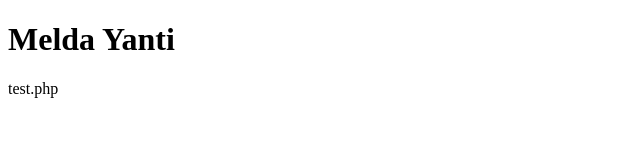
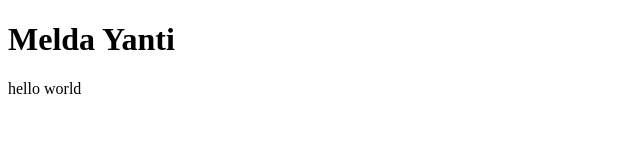
Before and after one commit to meldamelda/meldamelda.github.io, a plain HTML site: page index.html in a window 1280 px wide. Shown: the full height of the page, 0-640 px from the left. Drawn offline with nearby package versions, Linux system fonts and the light colour scheme.

Commit message:
Update index.html

```diff
--- a/index.html
+++ b/index.html
@@ -12,7 +12,7 @@
     <div class="tampil"></div>
     <script>
 
-            $('.tampil').html("test.php");
+            $('.tampil').html("hello world");
 
     </script>
 </body>
```
